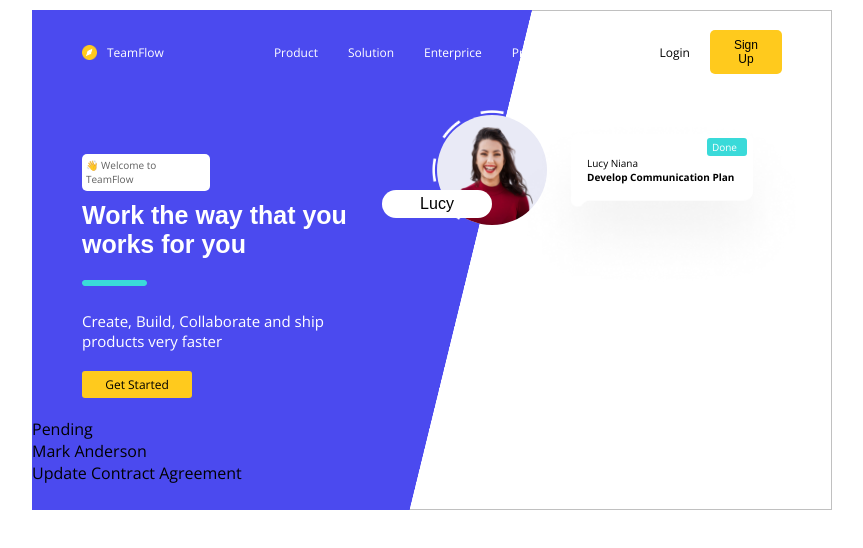
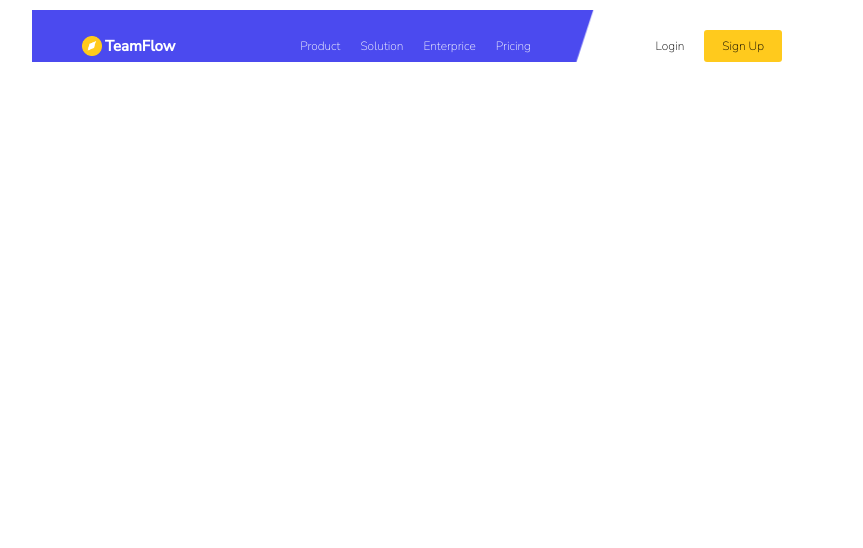
Before and after one commit to ibnufauzan/Team-Collaboration-Landing-Page, a plain HTML site: page index.html in a window 1280 px wide. Shown: the whole page, without its empty margins (208-1071 px from the left). Drawn offline with nearby package versions, Linux system fonts and the light colour scheme.

Commit message:
memulai dari awal lagi

```diff
--- a/css/style.css
+++ b/css/style.css
@@ -4,255 +4,75 @@
 }
 
 .container {
-    font-family: 'Open Sans', sans-serif;
     width: 800px;
+    position: relative;
     margin: 10px auto;
-    position: relative;
 }
 
-.bg-top {
-    margin: auto;
-    position: relative;
-    position: absolute;
+.header {
+    background-image: url(/assets/svg/Rectangle\ 36.png), url(/assets/svg/Rectangle\ 38.png);
+    background-position: left, right;
+    background-size: 630px;
+    background-repeat: no-repeat;
+}
+
+/* .bg-header {
     z-index: -1;
 }
 
-
-.bg-top-left {
-    width: 500px;
+.bg-right {
     position: absolute;
-    left: 0;
-
+    right: 0;
+    top: 0;
 }
 
-.content-top {
+.bg-left {
+    position: absolute;
+} */
+
+.content-header {
     width: 700px;
+    /* background-color: black; */
     margin: auto;
-    padding: 20px 0px;
+    padding-top: 20px;
 }
 
-.nav-top {
-    font-family: 0;
+.nav-header a, li{
+    font-family: 'Nunito Sans', sans-serif;
     font-size: 12px;
+    font-style: normal;
+    font-weight: 100;
     color: white;
+    text-decoration: none;
     display: flex;
-    align-items: center;
-    justify-content: center;
-    gap: 110px;
 }
 
-.nav-top-left ul {
-    gap: 10px;
-}
-
-.nav-top-left ul li{
+.nav-header, .nav-header-left ul, .nav-header-middle ul, .nav-header-right ul {
+    list-style: none;
     display: flex;
+    flex-direction: row;
     align-items: center;
-    /* justify-content: center; */
+    justify-content: space-between;
     gap: 20px;
 }
 
-.nav-top-middle {
-    flex-grow: 1;
+.nav-header .nav-header-left li{
+    font-size: 15px;
+    font-weight: 900;
 }
 
-.nav-top .nav-top-left ul, .nav-top-middle ul, .nav-top-right ul {
-    display: flex;
-    list-style-type: none;
-    /* gap: 20px; */
-    align-items: center;
+.nav-header .nav-header-left ul{
+    gap: 3px;
 }
 
-.nav-top-middle ul {
-    gap: 30px;
+.nav-header .nav-header-right a{
+    color: black;
 }
 
-.nav-top-right ul{
-    color: black;
-    gap: 20px;
-}
-
-.nav-top-right button {
-    font-family: 'Nunito Sans', sans-serif;
-    font-size: 12px;
-    background-color: #FFCA1D;
-    padding: 8px 19px;
-    border: none;
-    border-radius: 5px;
-
-}
-
-.header-text {
-    margin-top: 80px;
-    color: white;
-}
-
-.header-text p:first-child {
-    font-size: 10px;
-    color: #606060;
-    background-color: #fff;
-    width: 120px;
-    padding: 4px 4px 5px 4px;
-    border-radius: 5px;
-}
-
-.header-text h1 {
-    font-family: 'Nunito Sans', sans-serif;
-    font-size: 25px;
-    width: 300px;
-    margin: 10px 0px;
-    font-weight: 800;
-}
-
-.header-text p:nth-child(4){
-    /* background-color: aqua; */
-    font-size: 15px;
-    margin: 20px 0px;
-    width: 270px;
-}
-
-.header-text p:last-child {
-    color: black;
+.nav-header .nav-header-right li:nth-child(2){
     background-color: #FFCA1D;
     font-size: 12px;
-    width: 100px;
-    padding: 5px 5px;
-    text-align: center;
+    font-weight: 900;
+    padding: 8px 18px;
     border-radius: 3px;
 }
-
-.profile-top1 {
-    width: 120px;
-    height: 120px;
-    /* background-color: aquamarine; */
-    position: absolute;
-    top: 100px;
-    left: 400px;
-    right: 0;
-    overflow: hidden;
-}
-
-.profile-top1-1-3 {
-    width: 100px;
-    height: 100px;
-    position: absolute;
-    top: 5px;
-    left: 5px;
-    right: 0;
-}
-
-/* .profile-top1-1-4 {
-    width: 100px;
-    height: 100px;
-    position: absolute;
-    top: 0px;
-    left: 1px;
-} */
-
-.profile-top1-1-5 {
-    width: 110px;
-    height: 110px;
-    position: absolute;
-    top: 0px;
-    background-color: #E9EAF6;
-    overflow: hidden;
-    border-radius: 50%;
-    position: absolute;
-    left: 0px;
-}
-
-.profile-top1-1-5 img{
-    position: absolute;
-    left: 16px;
-    top: 12px;
-}
-
-.lucy {
-    font-family: 'Source Sans 3', sans-serif;
-    font-weight: 200;
-    background-color: #fff;
-    padding: 5px 15px;
-    width: 80px;
-    text-align: center;
-    border-radius: 50px;
-    position: absolute;
-    top: 180px;
-    left: 350px;
-}
-
-/* .comment-top1 {
-    background-image: url(../assets/svg/Rectangle\ 5.png);
-    background-color: aqua;
-    background-position: center;
-    background-position-y: 0px;
-    background-size: 300px 500px;
-    background-repeat: no-repeat;
-    background-origin: content-box;
-    width: 190px;
-    height: 120px;
-    box-sizing: border-box;
-    position: absolute;
-    top: 100px;
-    right: 0;
-} */
-
-/* .bg-comment-top1 {
-    position: absolute;
-    top: 0;
-    right: 0px;
-} */
-
-.comment-top1 {
-    /* background-color: aqua; */
-    width: 300px;
-    height: 100px;
-    /* position: relative; */
-    position: absolute;
-    top: 100px;
-    right: 20px;
-    box-sizing: border-box;
-    /* overflow: hidden; */
-}
-
-.comment-top1 .comment-top1 {
-    position: absolute;
-    right: 0px;
-    top: 0px;
-
-}
-
-.comment-top1-p {
-    /* background-color: aqua; */
-    width: 170px;
-    height: 68px;
-    font-size: 10px;
-    padding: 5px ;
-    display: flex;
-    flex-direction: column;
-    position: absolute;
-    top: 23px;
-    right: 60px;
-    box-sizing: border-box;
-}
-
-.comment-top1-p p:first-child {
-    /* width: 100px;
-    height: 100px; */
-    color: white;
-    background-color: #3ADAD9;
-    padding: 2px 10px;
-    margin: 0px 0px 0px 120px;
-    border-radius: 3px;
-    display: flex;
-    justify-content: flex-end;
-}
-
-.comment-top1-p p:nth-child(3) {
-    font-family: 'Open Sans', sans-serif;
-    font-style: normal;
-    /* letter-spacing: 1px; */
-    /* background-color: #606060; */
-    /* width: 200px;
-    height: 200px; */
-    font-weight: 600 !important;
-}
--- a/index.html
+++ b/index.html
@@ -8,91 +8,55 @@
     <!-- css -->
     <link rel="stylesheet" href="css/style.css">
 
-    <!-- font -->
+    <!-- font nunito sans -->
     <link rel="preconnect" href="https://fonts.googleapis.com">
     <link rel="preconnect" href="https://fonts.gstatic.com" crossorigin>
-    <link href="https://fonts.googleapis.com/css2?family=Open+Sans:wght@300;700&display=swap" rel="stylesheet">
+    <link href="https://fonts.googleapis.com/css2?family=Nunito+Sans:opsz,wght@6..12,200;6..12,500&display=swap" rel="stylesheet">
 
 </head>
 <body>
     <div class="container">
+        <div class="header">
 
-        <div class="bg-top">
-            <img src="assets/svg/Rectangle 38.png" alt="" width="800px" height="500x">
-            <img class="bg-top-left" src="assets/svg/Rectangle 36.png" alt="" width="600px" height="500px">
+
+            <div class="content-header">
+                            <!-- backround top -->
+
+            <!-- <div class="bg-header">
+                <div class="bg-right">
+                    <img src="assets/svg/Rectangle 38.png" alt="" width="500px" height="500px">
                 </div>
+                <div class="bg-left">
+                    <img src="assets/svg/Rectangle 36.png" alt="" width="550px" height="500px">
+                </div>
+            </div> -->
 
-        <div class="content-top">
-            <!-- Navigation Top -->
-        <nav class="nav-top">
-            <div class="nav-top-left">
+            <!-- nav header -->
+
+            <div class="nav-header">
+                <div class="nav-header-left">
                     <ul>
-                    <li><img src="assets/svg/Group 1.png" alt="" width="15px" height="15px"></li>
+                        <li>                    <img src="assets/svg/Group 1.png" alt="" width="20px" height="20px"></li>
                         <li>TeamFlow</li>
                     </ul>
                 </div>
-            <div class="nav-top-middle">
+
+                <div class="nav-header-middle">
                     <ul>
-                    <li>Product</li>
-                    <li>Solution</li>
-                    <li>Enterprice</li>
-                    <li>Pricing</li>
+                        <li><a href="">Product</a></li>
+                        <li><a href="">Solution</a></li>
+                        <li><a href="">Enterprice</a></li>
+                        <li><a href="">Pricing</a></li>
                     </ul>
                 </div>
-            <div class="nav-top-right">
+
+                <div class="nav-header-right">
                     <ul>
-                    <li>Login</li>
-                    <li><button>Sign Up</button></li>
+                        <li><a href="Login">Login</a></li>
+                        <li><a href="">Sign Up</a></li>
                     </ul>
                 </div>
-        </nav>
 
-        <header class="header-text">
-            <p>&#128075; Welcome to TeamFlow</p>
-            <h1>Work the way that you works for you</h1>
-            <img src="assets/svg/Line 2.png" alt="">
-            <p>Create, Build, Collaborate and ship products very faster</p>
-            <p>Get Started</p>
-        </header>
-
-        <div class="profile-top1">
-            <div class="profile-top1-2">
-                <img src="assets/svg/Ellipse 5.png" alt="" width="120" height="120">
-                <div class="profile-top1-1-3">
-                    <img src="assets/svg/Ellipse 2.png" alt="" width="100" height="100">
-                        <div class="profile-top1-1-5">
-                            <img src="assets/img/design-eb8605fe-22dc-412f-9589-e45e3ddc2706 2.png" alt="" width="80" height="120">
-                        </div>
-                    </div>
-                </div>
-            </div>
-        </div>
-        <div class="lucy">
-            <p>Lucy</p>
-        </div>
-
-        <div class="comment-top1">
-            <div class="bg-comment-top1">
-                <img src="assets/svg/Rectangle 5.png" alt="" width="300px" >
-            </div>
-            <div class="comment-top1-p">
-                <p>Done</p>
-                <p>Lucy Niana</p>
-                <p>Develop Communication Plan</p>
-            </div>
-        </div>
-
-        <div class="comment-top2">
-            <p>Pending</p>
-            <p>Mark Anderson</p>
-            <p>Update Contract Agreement</p>
-        </div>
-
-        <div class="profile-top2">
-            <div>
-                <div>
-                    <img src="" alt="">
-                </div>
             </div>
             </div>
         </div>
```
Also changed, not shown: svg.html (deleted, +0 -22 lines), assets/img/design-eb8605fe-22dc-412f-9589-e45e3ddc2706 2.png (deleted), assets/svg/Ellipse 2.png (deleted), assets/svg/Ellipse 3.png (deleted), assets/svg/Ellipse 5.png (deleted), assets/svg/Line 2.png (deleted), assets/svg/Rectangle 5.png (deleted). Lines whose indentation alone changed are shown as unchanged.
